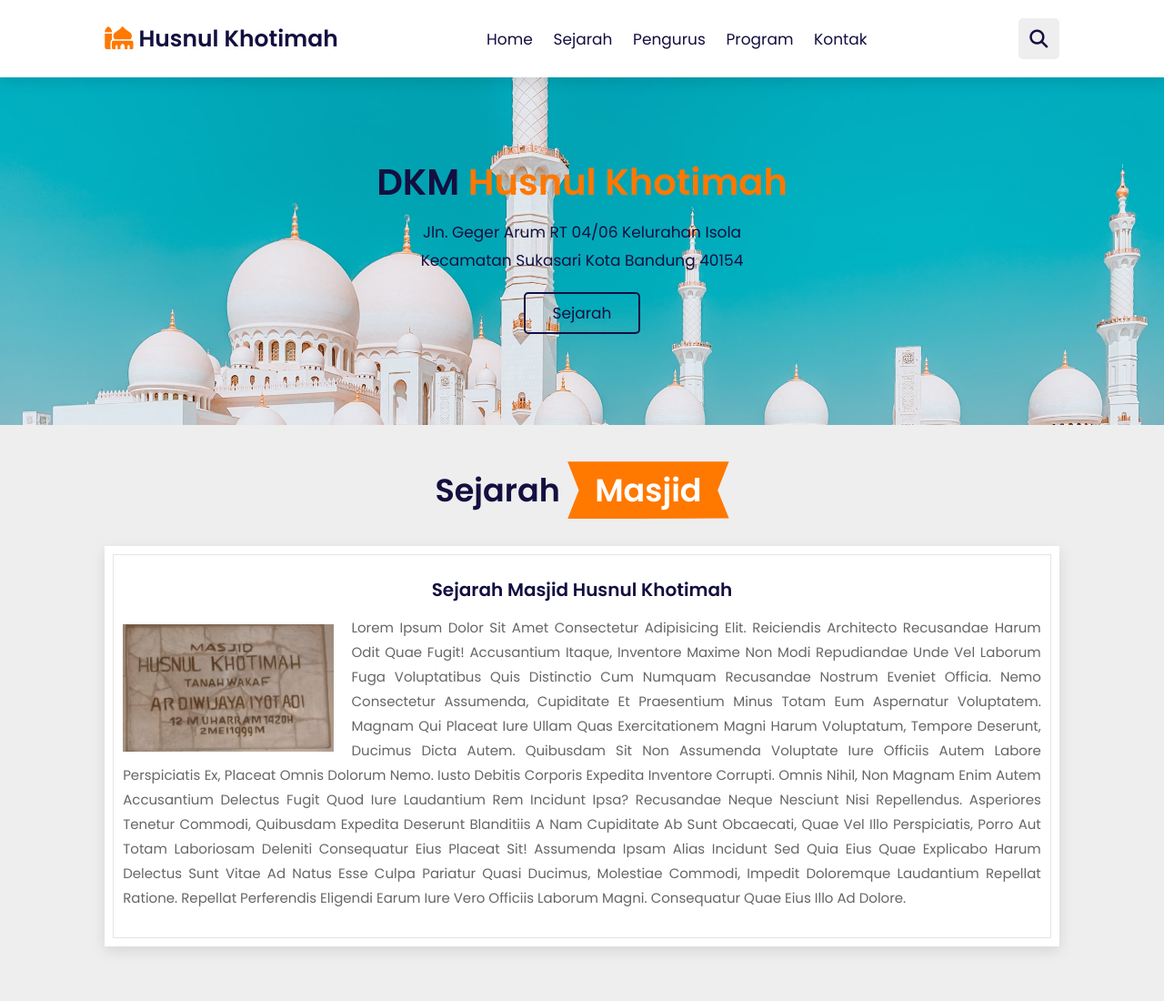
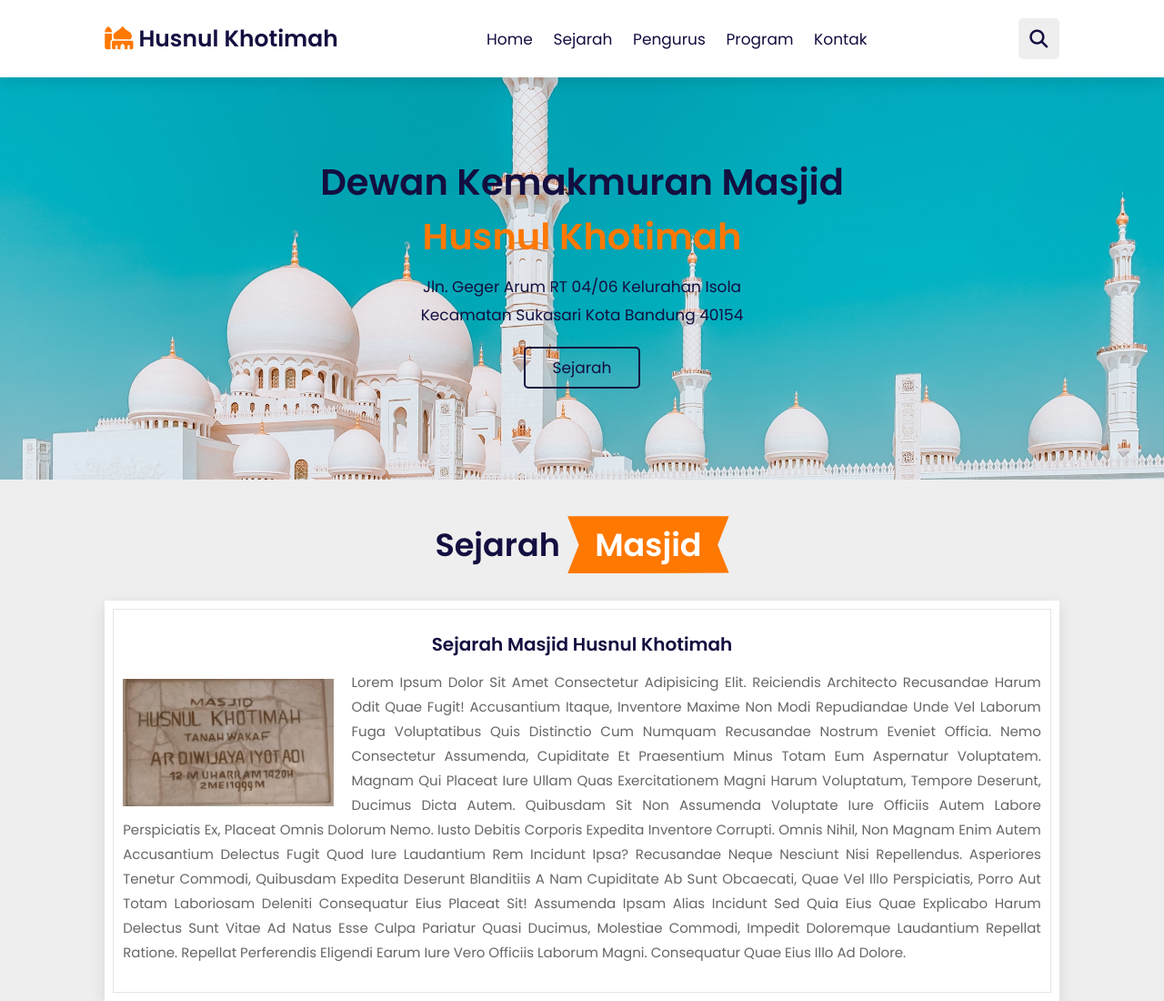
Before and after one commit to dkmhusnulkhotimah/dkmhusnulkhotimah.github.io, a plain HTML site: page index.html in a window 1280 px wide. Shown: the top 1100 px of the page at 91% size. Drawn offline with nearby package versions, Linux system fonts and the light colour scheme.

Commit message:
kembali ke perubahan sebelumnya

```diff
--- a/index.html
+++ b/index.html
@@ -93,7 +93,8 @@
 
     <section class="home" id="home">
       <div class="content">
-        <h3>DKM<span> Husnul Khotimah</span></h3>
+        <h3>Dewan Kemakmuran Masjid</h3>
+        <h3><span>Husnul Khotimah</span></h3>
         <p>
           Jln. Geger Arum RT 04/06 Kelurahan Isola <br />
           Kecamatan Sukasari Kota Bandung 40154
```
